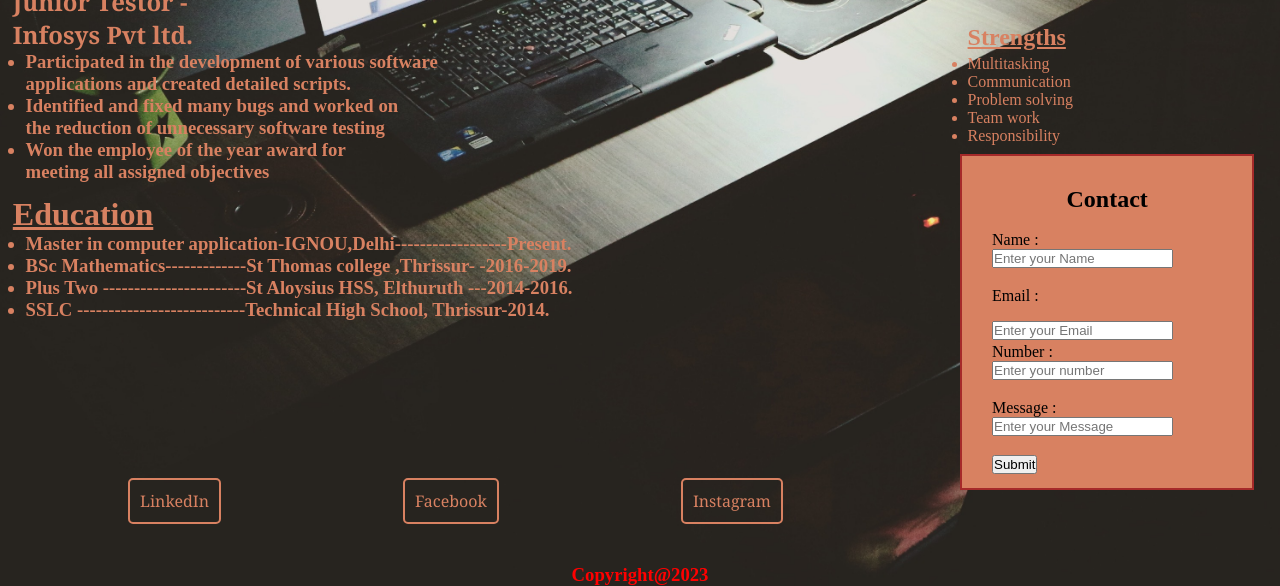
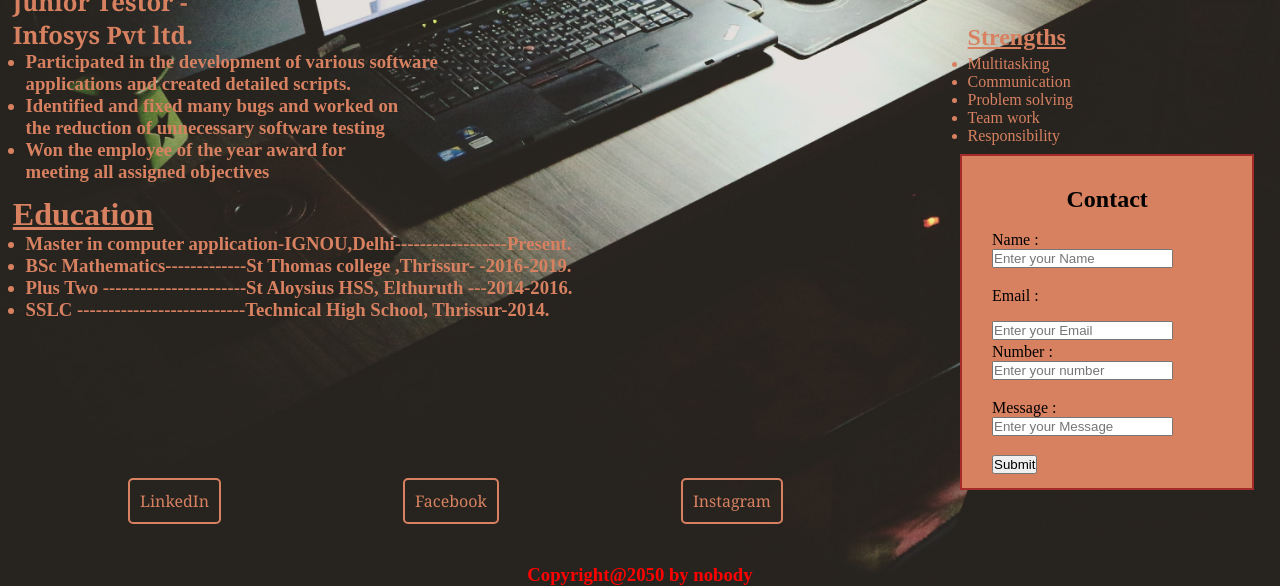
Before and after one commit to ambilibabu1998/Case_study, a plain HTML site: page index.html in a window 1280 px wide. Shown: the part 580-1166 px from the top of the page. Drawn offline with Linux system fonts and the light colour scheme.

Commit message:
Update index.html

```diff
--- a/index.html
+++ b/index.html
@@ -129,7 +129,7 @@
     <a href="https://www.linkedin.com/in/ambili-babu-a42144239/" target="_blank">LinkedIn</a>
     <a href="https://www.facebook.com/ambili.babu.524" target="_blank">Facebook</a>
     <a href="https://www.instagram.com/__ambili.__/" target="_blank">Instagram</a>
-    <h3>Copyright@2023</h3>
+    <h3>Copyright@2050 by nobody</h3>
     </div>
 
 
```
